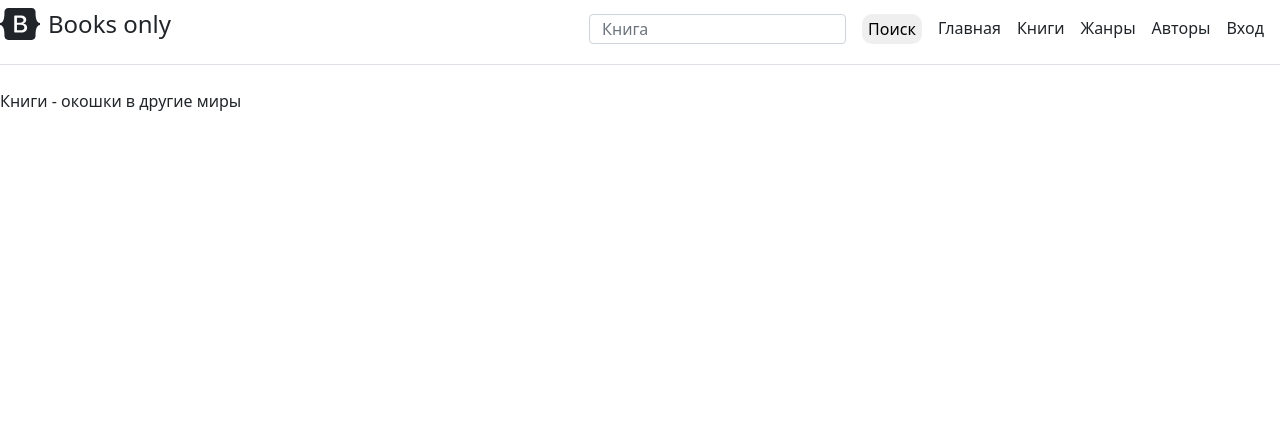
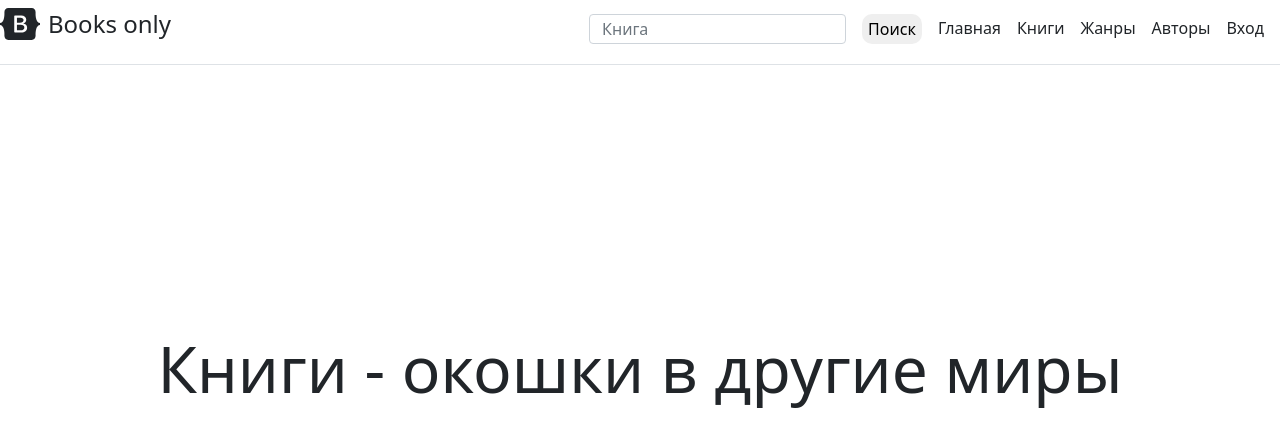
Before and after one commit to Iking007/KR_js, a React (Create React App) app in the folder client/: page / in a window 1280 px wide. Shown: the top 446 px of the page. Built offline with nearby package versions, Linux system fonts and the light colour scheme; no server answers.

Commit message:
Изменения фронта (минимум)

```diff
--- a/client/src/elements/pages/Index.jsx
+++ b/client/src/elements/pages/Index.jsx
@@ -1,9 +1,12 @@
-
+import React from 'react'
+import "./css/index.css"
 
 function Index(){
     return(
-        <div>
+        <div class="center">
+            <p>
             Книги - окошки в другие миры
+            </p>
         </div>
     )
 }
--- /dev/null
+++ b/client/src/elements/pages/css/index.css
@@ -0,0 +1,11 @@
+.center{
+    height: 70vh;
+    position: relative }
+.center p {
+    margin: 0;
+    position: absolute;
+    font-size: 5vw;
+    top: 50%;
+    left: 50%;
+    margin-right: -50%;
+    transform: translate(-50%, -50%) }
```
